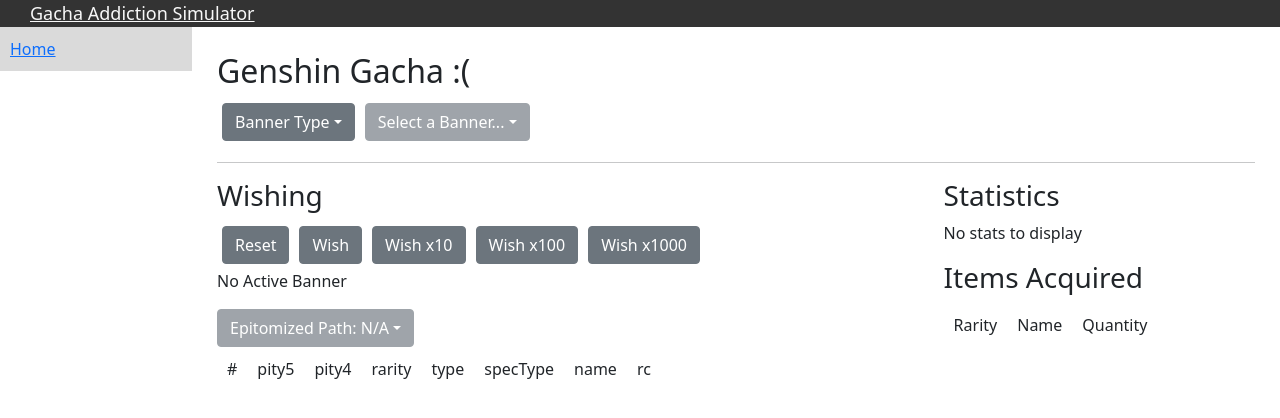
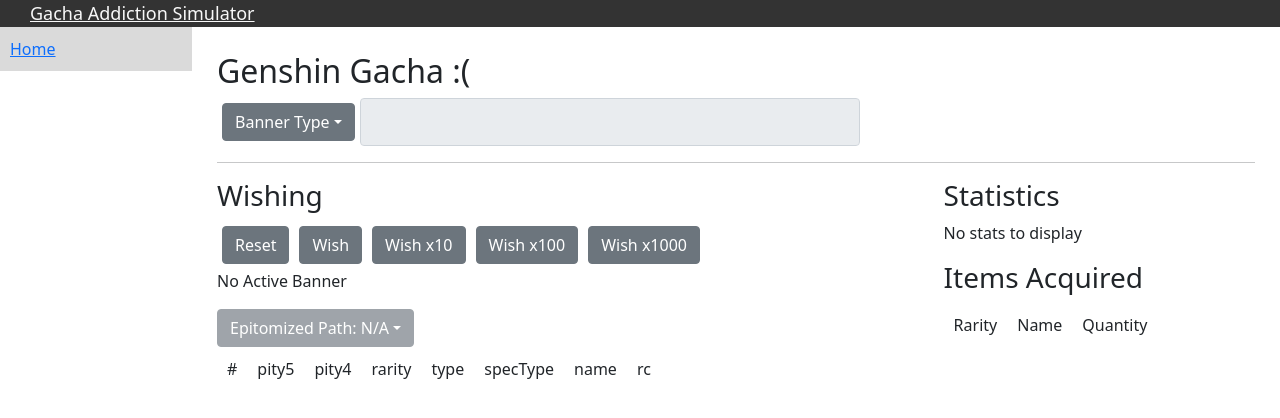
Before and after one commit to YifanXu/GenshinGachaSimulator, a React (Create React App) app: page / in a window 1280 px wide. Shown: the top 418 px of the page. Built offline with nearby package versions, Linux system fonts and the light colour scheme.

Commit message:
Add search functionality to banner selection

```diff
--- a/src/pages/Home.css
+++ b/src/pages/Home.css
@@ -18,6 +18,34 @@
   width: 30%;
 }
 
+.bannerSelector {
+  display: flex;
+}
+
 .bannerSelector > div {
   margin: 5px;
 }
+
+.bannerInput {
+  max-width: 500px;
+}
+
+.bannerPopover .popover{
+  background-color: aliceblue;
+  max-width: 500px;
+  padding: 0px;
+}
+
+.popover-body {
+  padding: 0px !important;
+}
+
+.bannerDropList {
+  width: 500px;
+  margin: 0px;
+}
+
+.bannerSelectItem:hover {
+  background-color: rgb(155, 191, 245);
+  transition: 200ms;
+}
--- a/src/pages/Home.js
+++ b/src/pages/Home.js
@@ -1,5 +1,5 @@
 import React from 'react'
-import { Button, ButtonDropdown, DropdownToggle, DropdownMenu, DropdownItem } from 'reactstrap';
+import { Button, ButtonDropdown, DropdownToggle, DropdownMenu, DropdownItem, Input, Popover, PopoverBody, ListGroup, ListGroupItem } from 'reactstrap';
 import banners from '../data/banners.json'
 import RSTable from '../RSTable'
 import AggregateTable from '../AggregateTable';
@@ -35,7 +35,9 @@
       typeDropOpen: false,
       activeTypeFilter: 'n',
       activeBannerList: [],
+      bannerFilterInput: '',
       bannerDropOpen: false,
+      bannerPopoverOpen: false,
       epDropOpen: false,
       epitomeValue: "",
       activeType: '',
@@ -82,8 +84,13 @@
     this.setState(reducer)
   }
 
-  resetBannerType (newType, newList) {
-
+  resetBannerType (newType, newList, setStandard = false) {
+    this.setState({
+      activeTypeFilter: newType,
+      activeBannerList: newList,
+      bannerFilterInput: ''
+    })
+    if(setStandard) this.resetBanner({activeType: 's', activeBanner: null})
   }
 
   pull(repeats = 10) {
@@ -155,19 +162,28 @@
               {bannerTypeTxt[this.state.activeTypeFilter]}
             </DropdownToggle>
             <DropdownMenu>
-              <DropdownItem onClick={()=>{this.setState({activeTypeFilter: 's', activeBannerList: []}); this.resetBanner({activeType: 's', activeBanner: null})}}>Standard Banner</DropdownItem>
-              <DropdownItem onClick={()=>this.setState({activeTypeFilter: 'c', activeBannerList: banners.character})}>Character Banner</DropdownItem>
-              <DropdownItem onClick={()=>this.setState({activeTypeFilter: 'w', activeBannerList: banners.weapon})}>Weapon Banner</DropdownItem>
+              <DropdownItem onClick={()=>this.resetBannerType('s',  [], true)}>Standard Banner</DropdownItem>
+              <DropdownItem onClick={()=>this.resetBannerType('c',  banners.character)}>Character Banner</DropdownItem>
+              <DropdownItem onClick={()=>this.resetBannerType('w',  banners.weapon)}>Weapon Banner</DropdownItem>
             </DropdownMenu>
           </ButtonDropdown>
-          <ButtonDropdown isOpen={this.state.bannerDropOpen} toggle={(e) => this.setState({bannerDropOpen: !this.state.bannerDropOpen})}>
-            <DropdownToggle caret disabled={this.state.activeTypeFilter === 'n' || this.state.activeTypeFilter === 's'}>
-              {this.state.activeBanner ? this.state.activeBanner.fullName : "Select a Banner..."}
-            </DropdownToggle>
-            <DropdownMenu>
-              {Object.keys(this.state.activeBannerList).map(bannerName => <DropdownItem key={bannerName} onClick={()=>this.resetBanner({activeType: this.state.activeTypeFilter, activeBanner: this.state.activeBannerList[bannerName]})}>{bannerName}</DropdownItem>)}
-            </DropdownMenu>
-          </ButtonDropdown>
+          <Input
+            className='bannerInput'
+            type='search'
+            list='banners'
+            id="bannerInput"
+            value={this.state.bannerFilterInput}
+            onChange={(e)=>this.setState({bannerFilterInput: e.target.value, bannerPopoverOpen: true})}
+            disabled={this.state.activeTypeFilter === 'n' || this.state.activeTypeFilter === 's'}
+            onBlur={() => this.setState({bannerPopoverOpen: false})}>
+          </Input>
+          <Popover className='bannerPopover' placement="bottom" isOpen={this.state.bannerPopoverOpen} target="bannerInput" toggle={() => this.setState({bannerPopoverOpen: !this.state.bannerPopoverOpen})}>
+            <PopoverBody>
+              <ListGroup className='bannerDropList'>
+                {Object.keys(this.state.activeBannerList).map(bannerName => bannerName.toLocaleLowerCase().includes(this.state.bannerFilterInput.toLocaleLowerCase()) ? <ListGroupItem key={bannerName} className='bannerSelectItem' onClick={()=>this.resetBanner({activeType: this.state.activeTypeFilter, activeBanner: this.state.activeBannerList[bannerName], bannerFilterInput: bannerName})}>{bannerName}</ListGroupItem> : null)}
+              </ListGroup>
+            </PopoverBody>
+          </Popover>
         </div>
         <div>
           {this.state.activeBanner ? <RSTable columns={['rarity', 'type', 'name']} data={this.state.activeBanner.promo5.concat(this.state.activeBanner.promo4)}/> : null}
```
